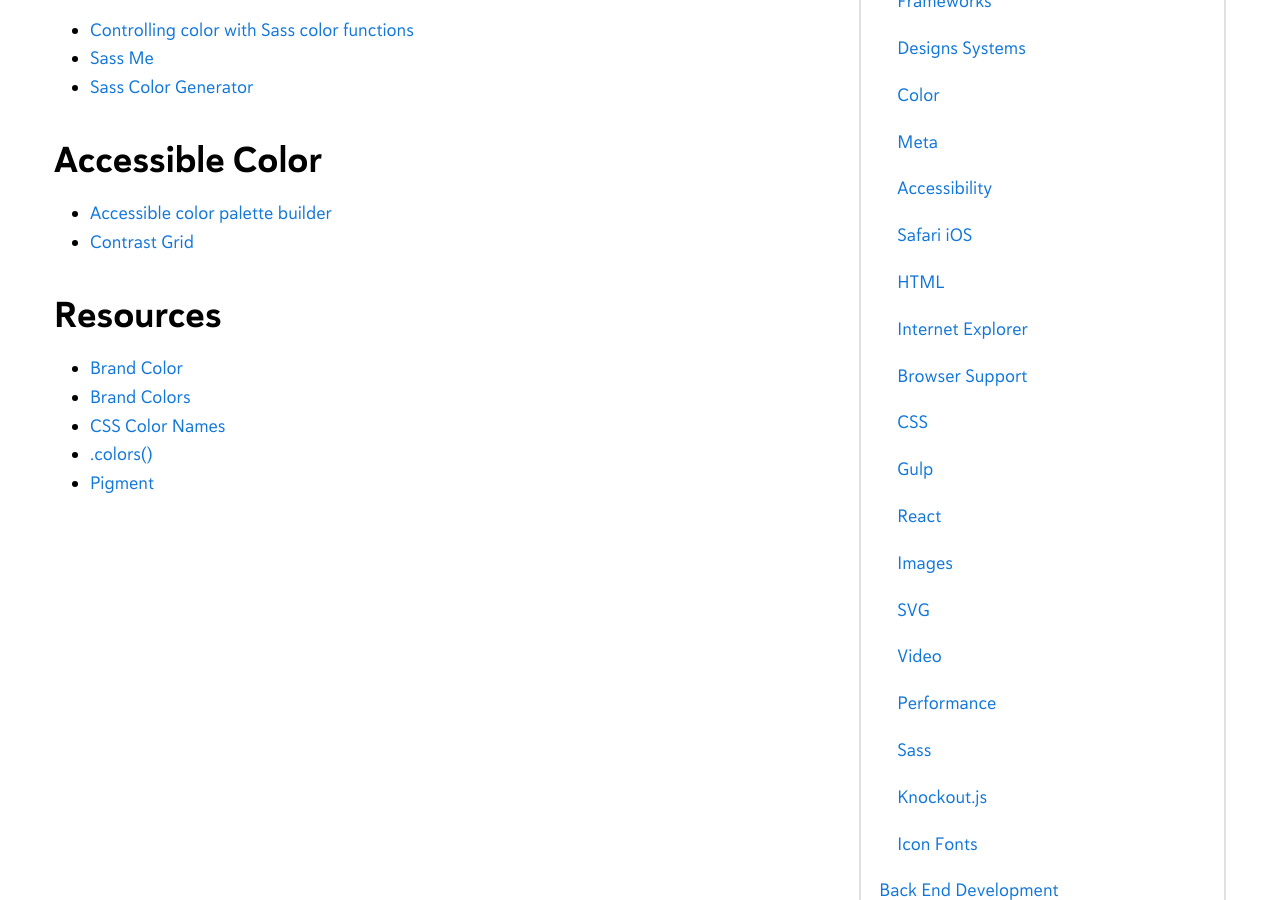
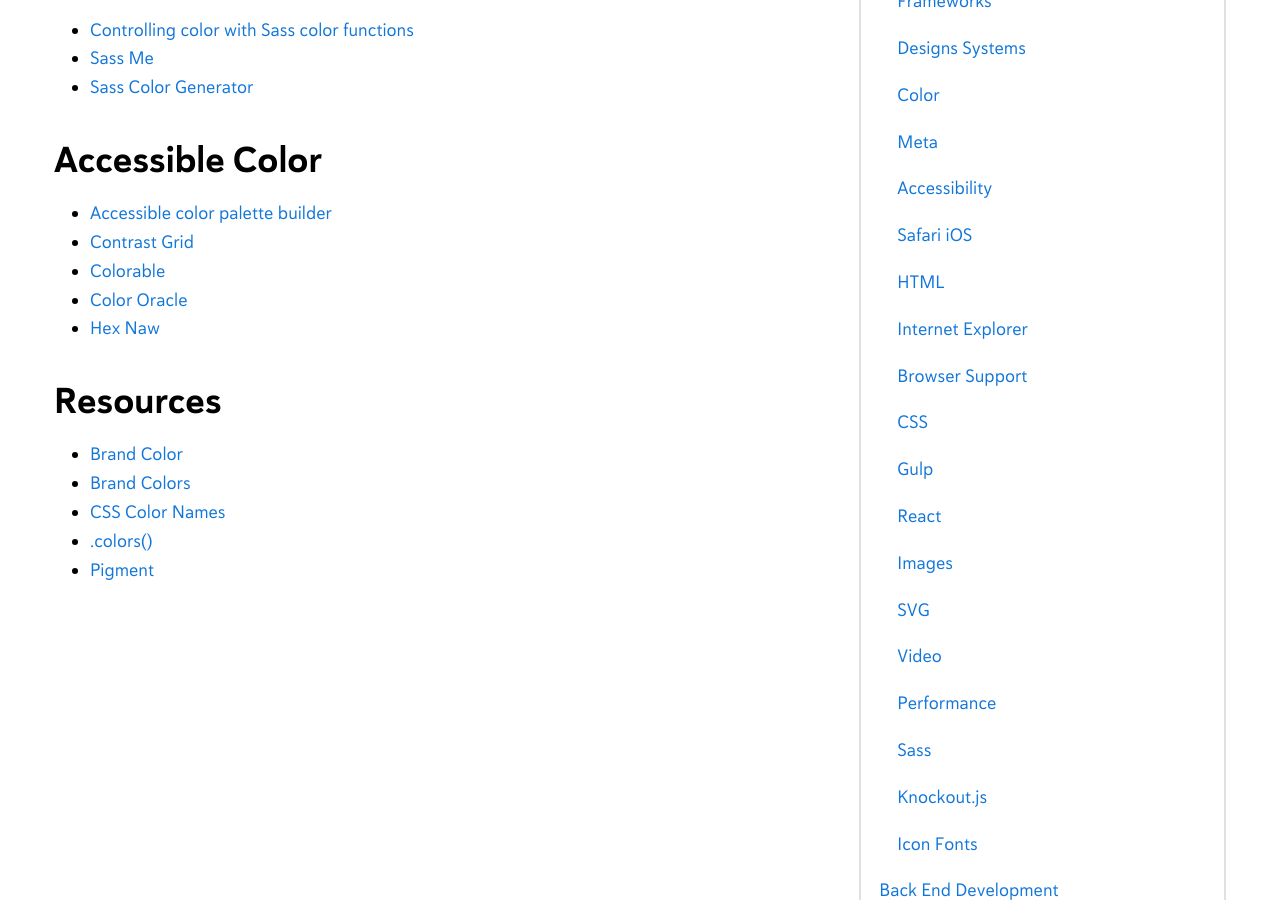
Before and after one commit to mercuryworks/developers-handbook, a Jekyll site: the page built from _posts/2018-01-17-front-end-development-color.markdown, in a window 1280 px wide and 900 px high, scrolled down 1002 px. Built offline with Jekyll 4.4.1, drawn with Linux system fonts in a browser that asks for light colours; comment, search, counter and statistics services are not loaded.

Commit message:
Added links to Color

```diff
--- a/_posts/2018-01-17-front-end-development-color.markdown
+++ b/_posts/2018-01-17-front-end-development-color.markdown
@@ -38,6 +38,9 @@
 
 * [Accessible color palette builder](https://toolness.github.io/accessible-color-matrix/){:target="_blank"}
 * [Contrast Grid](http://contrast-grid.eightshapes.com/){:target="_blank"}
+* [Colorable](http://jxnblk.com/colorable/demos/matrix/){:target="_blank"}
+* [Color Oracle](http://www.colororacle.org/){:target="_blank"}
+* [Hex Naw](https://hexnaw.com/){:target="_blank"}
 
 ## Resources
 
```
